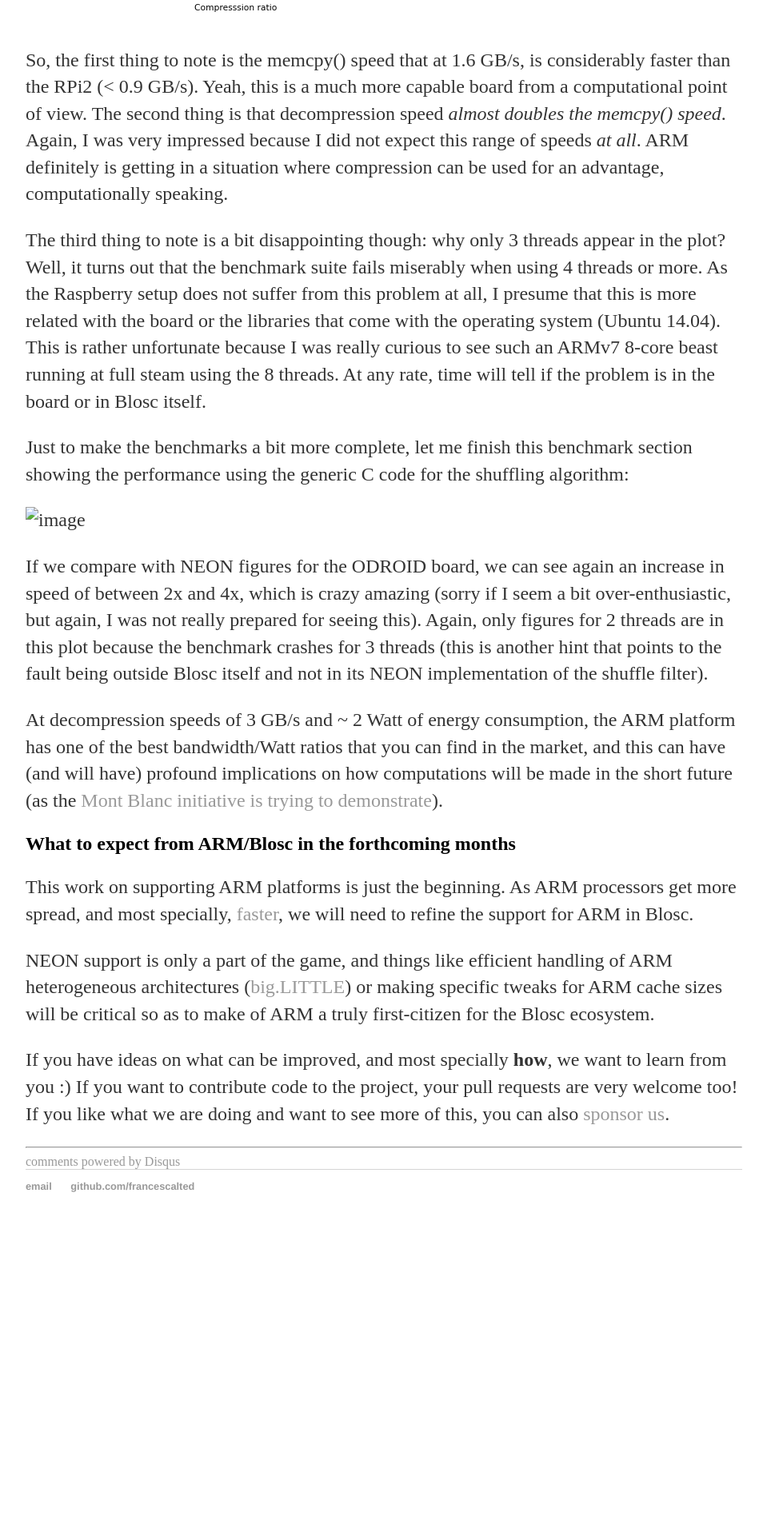
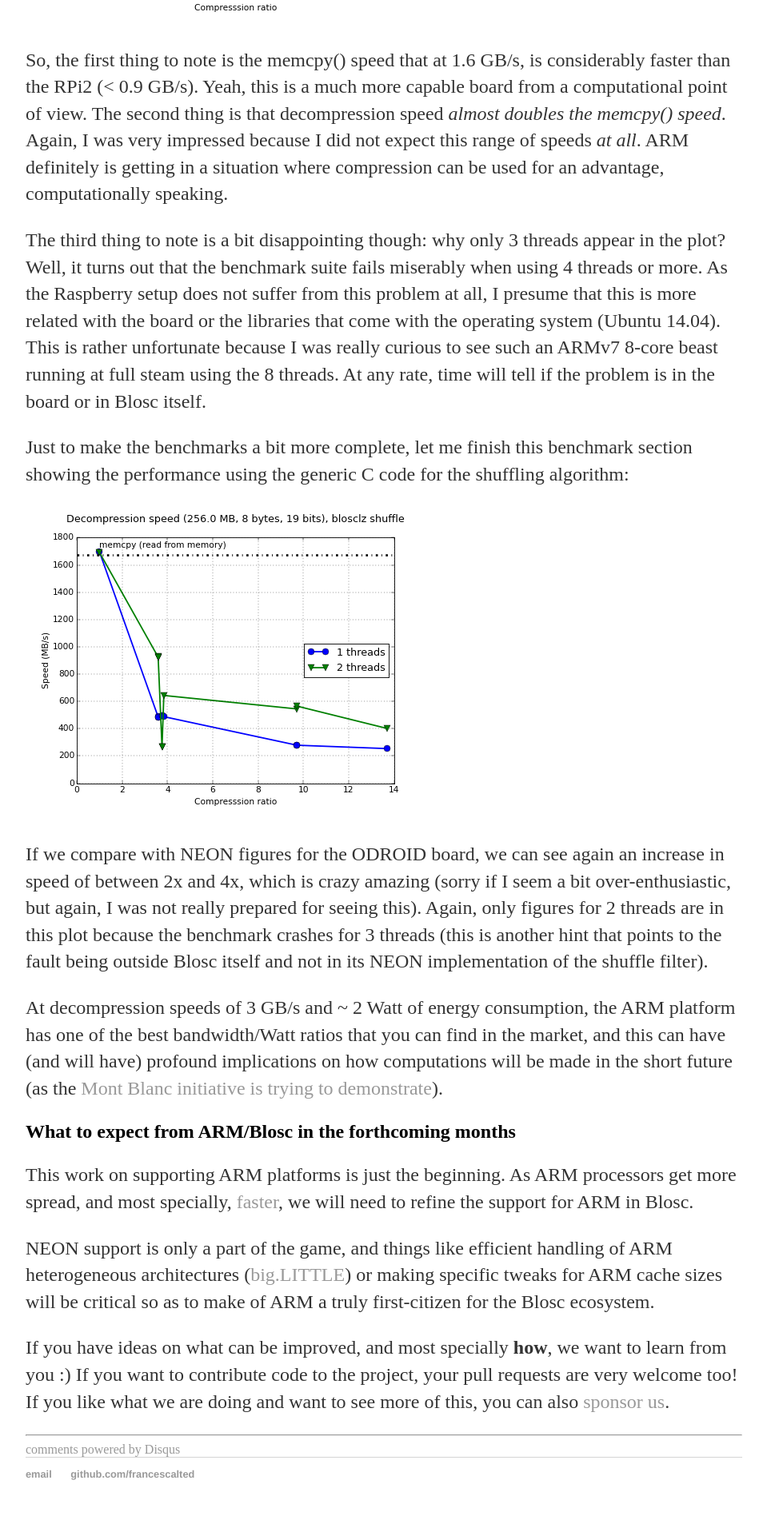
Before and after one commit to FrancescAlted/francescalted.github.io, a Jekyll site: the page built from _posts/2015-09-09-arm-is-becoming-a-first-class-citizen-for-blosc.md, in a window 1280 px wide. Shown: the part 4079-5990 px from the top of the page at 80% size, without its empty margins (160-1119 px from the left). Built offline with Jekyll 4.4.1, drawn with Linux system fonts in a browser that asks for light colours; comment, search, counter and statistics services are not loaded; before the commit the page ends 5630 px from its top, so only the background shows below that.

Commit message:
Updating obsolete links

```diff
--- a/_posts/2015-09-09-arm-is-becoming-a-first-class-citizen-for-blosc.md
+++ b/_posts/2015-09-09-arm-is-becoming-a-first-class-citizen-for-blosc.md
@@ -144,7 +144,7 @@
 benchmark section showing the performance using the generic C code for
 the shuffling algorithm:
 
-![image](../images/blosclz-shuffle-generic-odroid.png)
+![image](/images/blosclz-shuffle-generic-odroid.png)
 
 If we compare with NEON figures for the ODROID board, we can see again
 an increase in speed of between 2x and 4x, which is crazy amazing (sorry
@@ -179,4 +179,4 @@
 we want to learn from you :) If you want to contribute code to the
 project, your pull requests are very welcome too! If you like what we
 are doing and want to see more of this, you can also [sponsor
-us](http://blosc.org/blog/seeking-sponsoship.html).
+us](http://www.blosc.org/professional-services.html).
```
